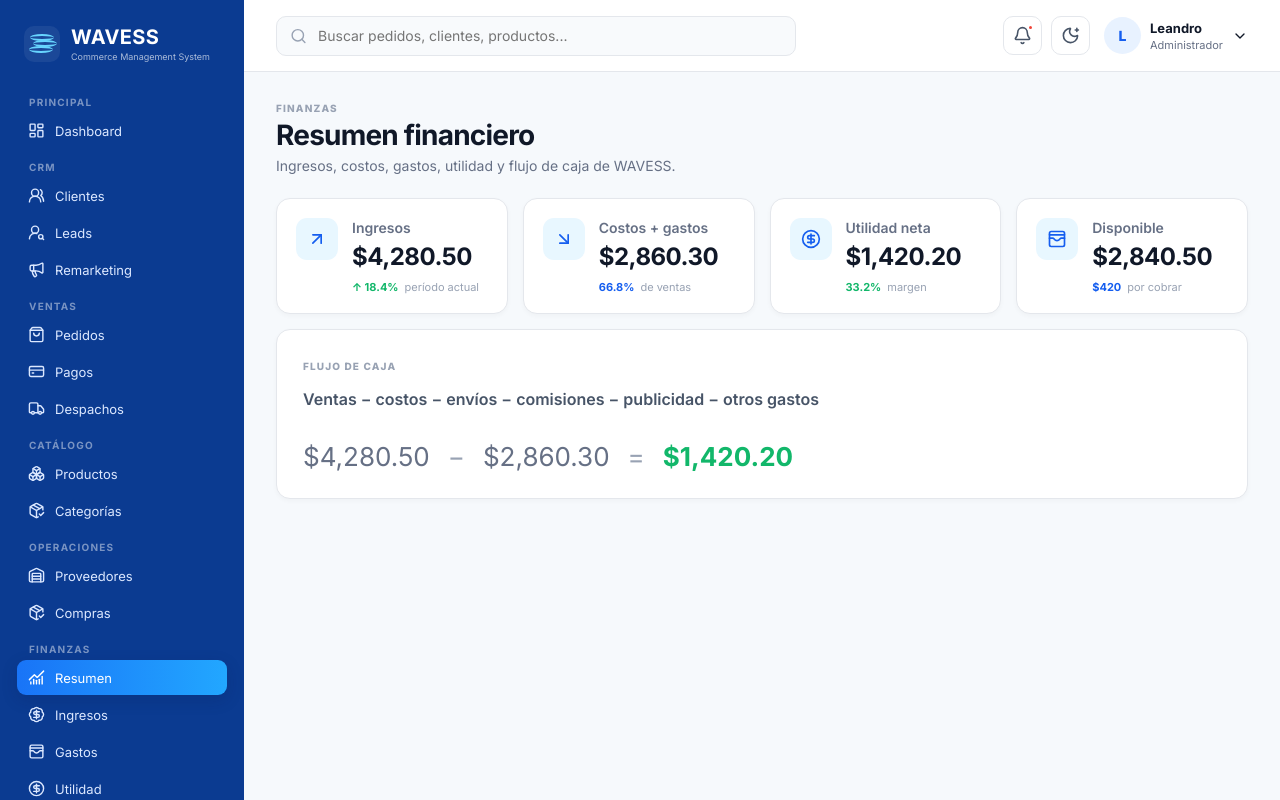
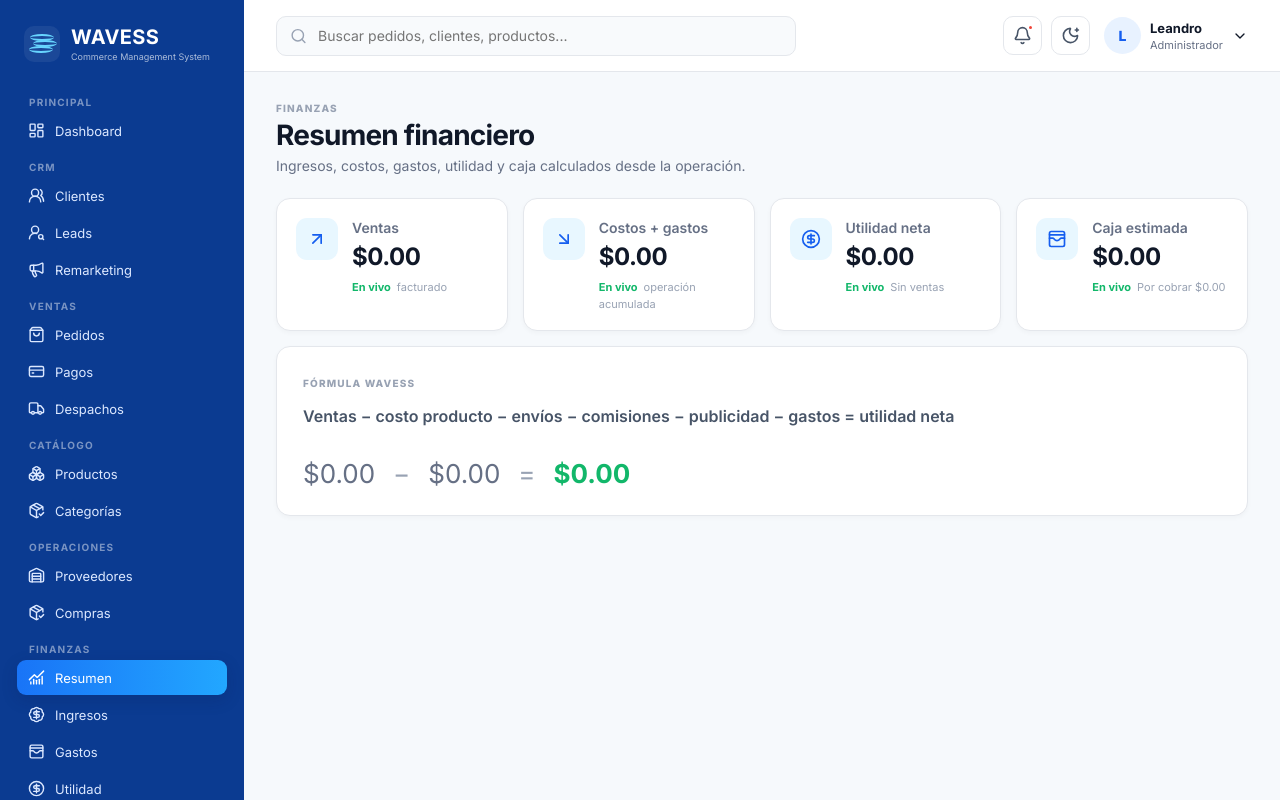
Before and after one commit to vlogsdealdair/wavess-crm, a Next.js app: page /finanzas in a window 1280 px wide. Built offline with nearby package versions, Linux system fonts and the light colour scheme; no server answers; the database is empty.

Commit message:
feat: make finances live

```diff
--- a/src/app/finanzas/page.tsx
+++ b/src/app/finanzas/page.tsx
@@ -1,6 +1,26 @@
 import { AppShell } from "@/components/app-shell";
+import { createClient } from "@/lib/supabase/server";
 import { ArrowDownRight, ArrowUpRight, CircleDollarSign, WalletCards } from "lucide-react";
-export default function Page(){return <AppShell><section className="page-head"><div><p className="eyebrow">FINANZAS</p><h1>Resumen financiero</h1><p>Ingresos, costos, gastos, utilidad y flujo de caja de WAVESS.</p></div></section>
-<section className="metrics"><div className="metric card"><div className="metric-icon"><ArrowUpRight/></div><div><p>Ingresos</p><h2>$4,280.50</h2><div><b>↑ 18.4%</b><span>período actual</span></div></div></div><div className="metric card"><div className="metric-icon"><ArrowDownRight/></div><div><p>Costos + gastos</p><h2>$2,860.30</h2><div><b className="neutral">66.8%</b><span>de ventas</span></div></div></div><div className="metric card"><div className="metric-icon"><CircleDollarSign/></div><div><p>Utilidad neta</p><h2>$1,420.20</h2><div><b>33.2%</b><span>margen</span></div></div></div><div className="metric card"><div className="metric-icon"><WalletCards/></div><div><p>Disponible</p><h2>$2,840.50</h2><div><b className="neutral">$420</b><span>por cobrar</span></div></div></div></section>
-<div className="card finance-placeholder"><span className="kicker">FLUJO DE CAJA</span><h3>Ventas − costos − envíos − comisiones − publicidad − otros gastos</h3><div className="formula"><span>$4,280.50</span><i>−</i><span>$2,860.30</span><i>=</i><strong>$1,420.20</strong></div></div>
-</AppShell>}
+
+export default async function Page(){
+  const supabase=await createClient();
+  const [{data:orders=[]},{data:expenses=[]}]=await Promise.all([
+    supabase.from("orders").select("total,paid_amount,supplier_cost,shipping_cost,commission_cost,advertising_cost,other_cost,commercial_status"),
+    supabase.from("expenses").select("amount")
+  ]);
+  const valid=orders.filter((o:any)=>o.commercial_status!=="Cancelado");
+  const sales=valid.reduce((s:number,o:any)=>s+Number(o.total),0);
+  const collected=valid.reduce((s:number,o:any)=>s+Number(o.paid_amount),0);
+  const direct=valid.reduce((s:number,o:any)=>s+Number(o.supplier_cost)+Number(o.shipping_cost)+Number(o.commission_cost)+Number(o.advertising_cost)+Number(o.other_cost),0);
+  const expensesTotal=expenses.reduce((s:number,e:any)=>s+Number(e.amount),0);
+  const costs=direct+expensesTotal;
+  const profit=sales-costs;
+  const receivable=valid.reduce((s:number,o:any)=>s+Math.max(0,Number(o.total)-Number(o.paid_amount)),0);
+  const cash=collected-costs;
+  const money=(n:number)=>new Intl.NumberFormat("en-US",{style:"currency",currency:"USD"}).format(n);
+  return <AppShell><section className="page-head"><div><p className="eyebrow">FINANZAS</p><h1>Resumen financiero</h1><p>Ingresos, costos, gastos, utilidad y caja calculados desde la operación.</p></div></section>
+  <section className="metrics"><Metric title="Ventas" value={money(sales)} note="facturado" icon={<ArrowUpRight/>}/><Metric title="Costos + gastos" value={money(costs)} note="operación acumulada" icon={<ArrowDownRight/>}/><Metric title="Utilidad neta" value={money(profit)} note={sales?("Margen "+((profit/sales)*100).toFixed(1)+"%"):"Sin ventas"} icon={<CircleDollarSign/>}/><Metric title="Caja estimada" value={money(cash)} note={"Por cobrar "+money(receivable)} icon={<WalletCards/>}/></section>
+  <div className="card finance-placeholder"><span className="kicker">FÓRMULA WAVESS</span><h3>Ventas − costo producto − envíos − comisiones − publicidad − gastos = utilidad neta</h3><div className="formula"><span>{money(sales)}</span><i>−</i><span>{money(costs)}</span><i>=</i><strong>{money(profit)}</strong></div></div>
+  </AppShell>
+}
+function Metric({title,value,note,icon}:{title:string,value:string,note:string,icon:React.ReactNode}){return <div className="metric card"><div className="metric-icon">{icon}</div><div><p>{title}</p><h2>{value}</h2><div><b>En vivo</b><span>{note}</span></div></div></div>}
```
